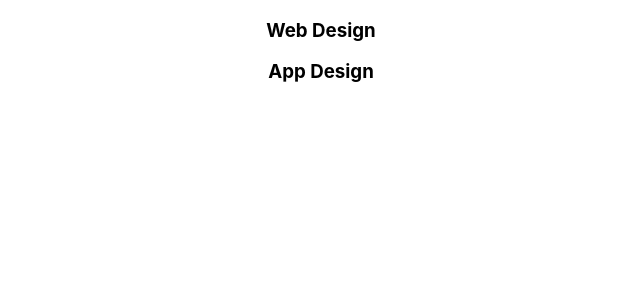
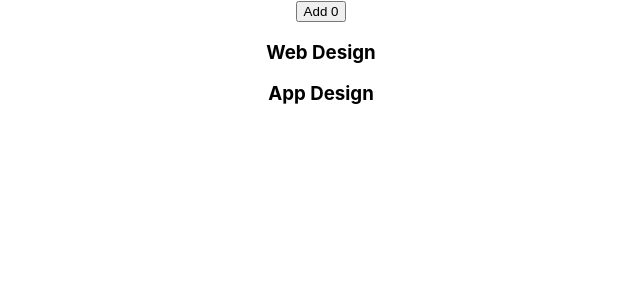
Before and after one commit to Abd-Alwahab/react-course-react-hooks-section, a React (Create React App) app: page / in a window 1280 px wide. Shown: the top 300 px of the page, without its empty margins (319-959 px from the left). Built offline with nearby package versions, Linux system fonts and the light colour scheme.

Commit message:
start with useEffect the second part

```diff
--- a/src/components/hooksBase/HookState.js
+++ b/src/components/hooksBase/HookState.js
@@ -5,14 +5,24 @@ import data from "./../../util/data";
 const HookState = () => {
   const [books, setBooks] = useState([]);
 
+  const [count, setCount] = useState(0);
+  const [age, setAge] = useState(0);
+
   useEffect(() => {
+    console.log("I got called");
     setTimeout(() => {
       setBooks(data);
     }, 2000);
-  });
+  }, [count, age]);
+
+  const updateCount = () => {
+    setBooks([]);
+    setCount(count + 1);
+  };
 
   return (
     <div>
+      <button onClick={updateCount}>Add {count}</button>
       {books.length === 0 ? <div>Loading</div> : books.map((b) => <h3>{b.name}</h3>)}
     </div>
   );
```
